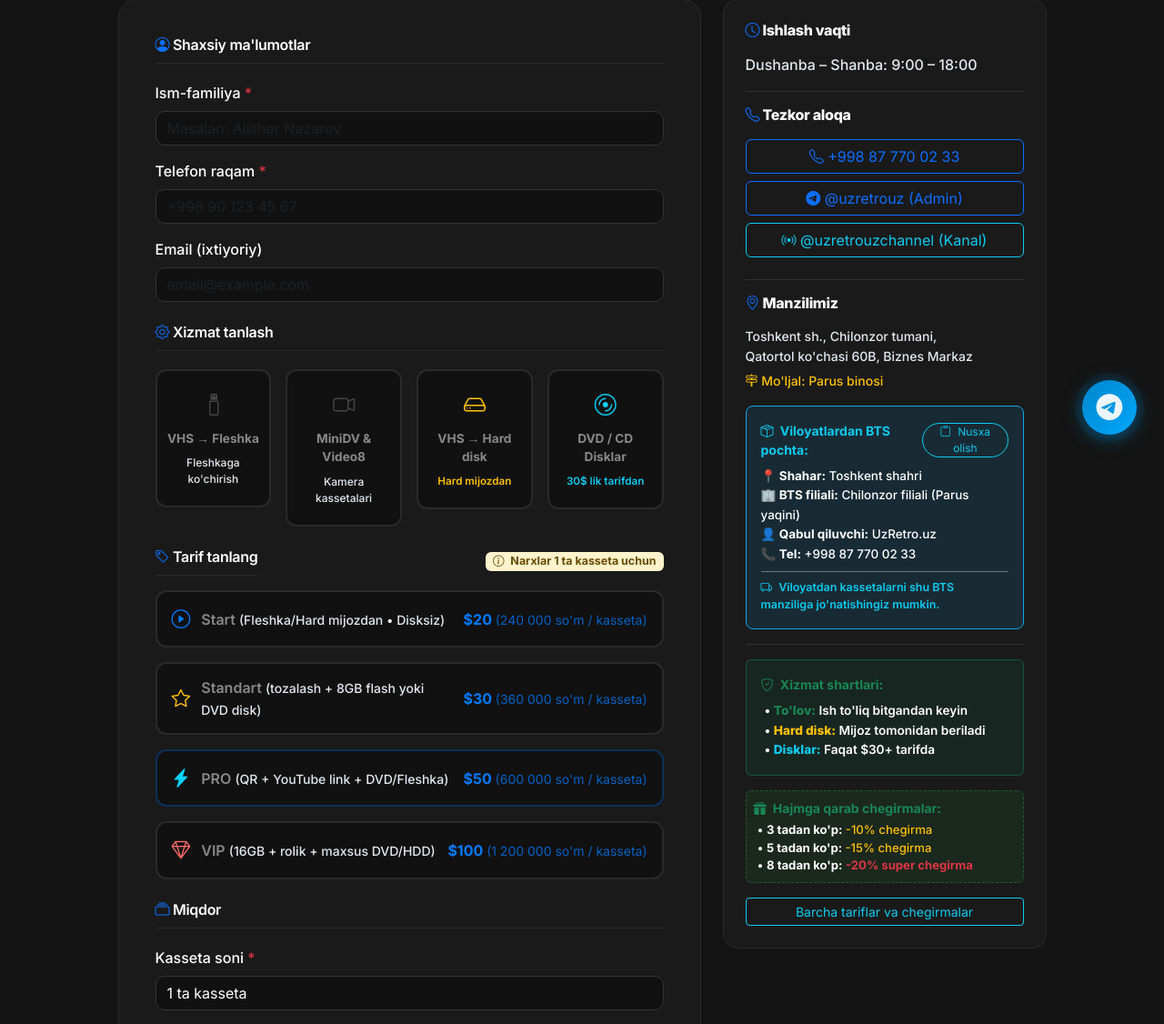
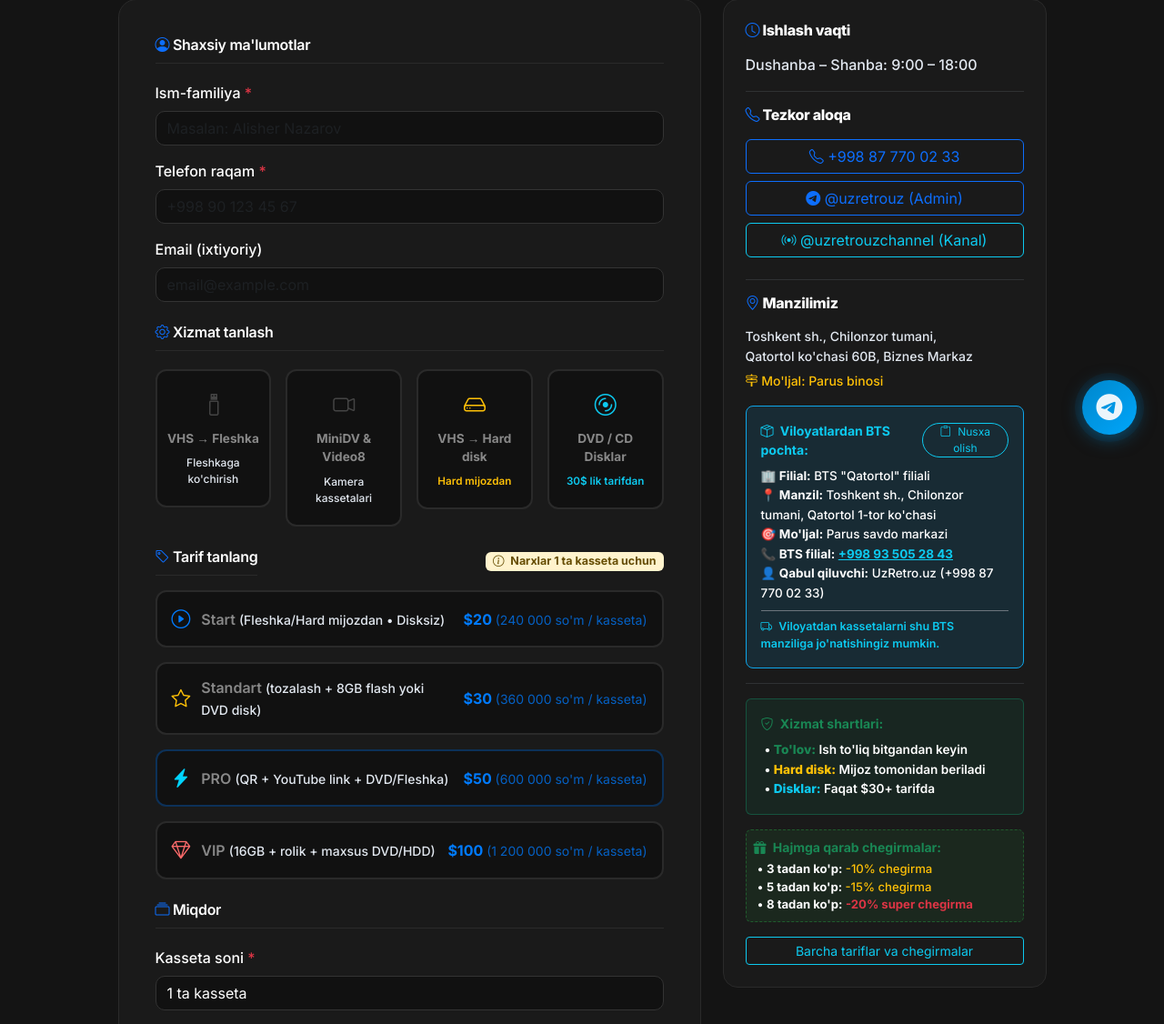
Before and after one commit to javoxirmahmudov012-coder/uzretro_uz, a Flask app: page /order in a window 1280 px wide. Shown: the part 292-1418 px from the top of the page at 91% size. Run offline with Flask 3, Linux system fonts and the light colour scheme.

Commit message:
Yangilandi: BTS rasmiy 'Qatortol' filiali aniq manzili va telefon raqami saytga kiritildi

```diff
--- a/templates/contact.html
+++ b/templates/contact.html
@@ -85,7 +85,7 @@
                                     <i class="bi bi-signpost-2"></i> Mo'ljal: <strong>Parus binosi</strong>
                                 </div>
                                 <div class="mt-2 pt-2 border-top border-secondary small text-info fw-semibold">
-                                    <i class="bi bi-box-seam me-1"></i> <strong>Viloyatlardan BTS orqali:</strong> Toshkent sh., Chilonzor filiali (Parus yaqini) | +998 87 770 02 33
+                                    <i class="bi bi-box-seam me-1"></i> <strong>Viloyatlardan BTS orqali:</strong> BTS "Qatortol" filiali, Qatortol 1-tor ko'chasi (Mo'ljal: Parus SM) | Tel: +998 93 505 28 43
                                 </div>
                             </div>
                         </div>
--- a/templates/order.html
+++ b/templates/order.html
@@ -214,18 +214,21 @@
                                 <div id="btsInfoBox" class="p-3 mb-2 rounded-3" style="display: none; background: rgba(14, 165, 233, 0.12); border: 1.5px solid #0ea5e9;">
                                     <div class="d-flex justify-content-between align-items-start mb-2">
                                         <div class="fw-bold text-info small">
-                                            <i class="bi bi-box-seam-fill me-1"></i> Viloyatdan jo'natuvchilar uchun bizning BTS manzilimiz:
+                                            <i class="bi bi-box-seam-fill me-1"></i> Viloyatdan jo'natuvchilar uchun BTS manzilimiz:
                                         </div>
                                         <button type="button" class="btn btn-sm btn-outline-info py-0 px-2 rounded-pill" id="copyBtsBtnForm" style="font-size: 0.75rem;">
                                             <i class="bi bi-clipboard me-1"></i> Nusxa olish
                                         </button>
                                     </div>
-                                    <div class="small text-white" style="line-height: 1.5; font-size: 0.84rem;">
-                                        <div>📍 <strong>Shahar / Filial:</strong> Toshkent sh., Chilonzor filiali (Parus yaqini)</div>
-                                        <div>👤 <strong>Qabul qiluvchi:</strong> UzRetro.uz | <strong>Tel:</strong> +998 87 770 02 33</div>
+                                    <div class="small text-white" style="line-height: 1.6; font-size: 0.85rem;">
+                                        <div>🏢 <strong>Filial:</strong> BTS "Qatortol" filiali</div>
+                                        <div>📍 <strong>Manzil:</strong> Toshkent shahri, Chilonzor tumani, Qatortol 1-tor ko'chasi</div>
+                                        <div>🎯 <strong>Mo'ljal:</strong> Parus savdo markazi</div>
+                                        <div>📞 <strong>BTS filial tel:</strong> <a href="tel:+998935052843" class="text-info fw-bold">+998 93 505 28 43</a> | <strong>Call-markaz:</strong> 1230</div>
+                                        <div>👤 <strong>Qabul qiluvchi:</strong> UzRetro.uz (Tel: +998 87 770 02 33)</div>
                                     </div>
                                     <div class="text-warning small mt-2 pt-2 border-top border-secondary" style="font-size: 0.8rem;">
-                                        👉 <strong>Sizning vazifangiz:</strong> Kassetalarni shu BTS manzilimizga jo'natasiz. Pastdagi maydonga esa <strong>o'zingizning viloyat/shahar va BTS filialingizni</strong> yozing (tayyor bo'lgach orqaga qaytarib yuborishimiz uchun).
+                                        👉 <strong>Sizning vazifangiz:</strong> Kassetalarni shu BTS "Qatortol" filialiga jo'natasiz. Pastdagi maydonga esa <strong>o'zingizning viloyat/shahar va BTS filialingizni</strong> yozing (tayyor bo'lgach orqaga qaytarib yuborishimiz uchun).
                                     </div>
                                 </div>
 
@@ -322,10 +325,11 @@
                             </button>
                         </div>
                         <div class="small text-white" style="line-height: 1.6; font-size: 0.84rem;">
-                            <div>📍 <strong>Shahar:</strong> Toshkent shahri</div>
-                            <div>🏢 <strong>BTS filiali:</strong> Chilonzor filiali (Parus yaqini)</div>
-                            <div>👤 <strong>Qabul qiluvchi:</strong> UzRetro.uz</div>
-                            <div>📞 <strong>Tel:</strong> +998 87 770 02 33</div>
+                            <div>🏢 <strong>Filial:</strong> BTS "Qatortol" filiali</div>
+                            <div>📍 <strong>Manzil:</strong> Toshkent sh., Chilonzor tumani, Qatortol 1-tor ko'chasi</div>
+                            <div>🎯 <strong>Mo'ljal:</strong> Parus savdo markazi</div>
+                            <div>📞 <strong>BTS filial:</strong> <a href="tel:+998935052843" class="text-info fw-bold">+998 93 505 28 43</a></div>
+                            <div>👤 <strong>Qabul qiluvchi:</strong> UzRetro.uz (+998 87 770 02 33)</div>
                         </div>
                         <div class="mt-2 pt-2 border-top border-secondary small text-info fw-semibold" style="font-size: 0.78rem;">
                             <i class="bi bi-truck me-1"></i> Viloyatdan kassetalarni shu BTS manziliga jo'natishingiz mumkin.
@@ -486,7 +490,7 @@ if (btnGetLocation && addressInput) {
 }
 
 // ====== VILOYATDAN BTS BO'YICHA QULAYLIKLAR ======
-const BTS_TEXT = "Toshkent shahri, BTS Chilonzor filiali (Parus yaqini). Qabul qiluvchi: UzRetro.uz, Tel: +998 87 770 02 33";
+const BTS_TEXT = "BTS 'Qatortol' filiali. Manzil: Toshkent sh., Chilonzor tumani, Qatortol 1-tor ko'chasi. Mo'ljal: Parus savdo markazi. BTS filial: +998 93 505 28 43. Qabul qiluvchi: UzRetro.uz (Tel: +998 87 770 02 33)";
 
 function setupCopyButton(btnId) {
     const btn = document.getElementById(btnId);
```
